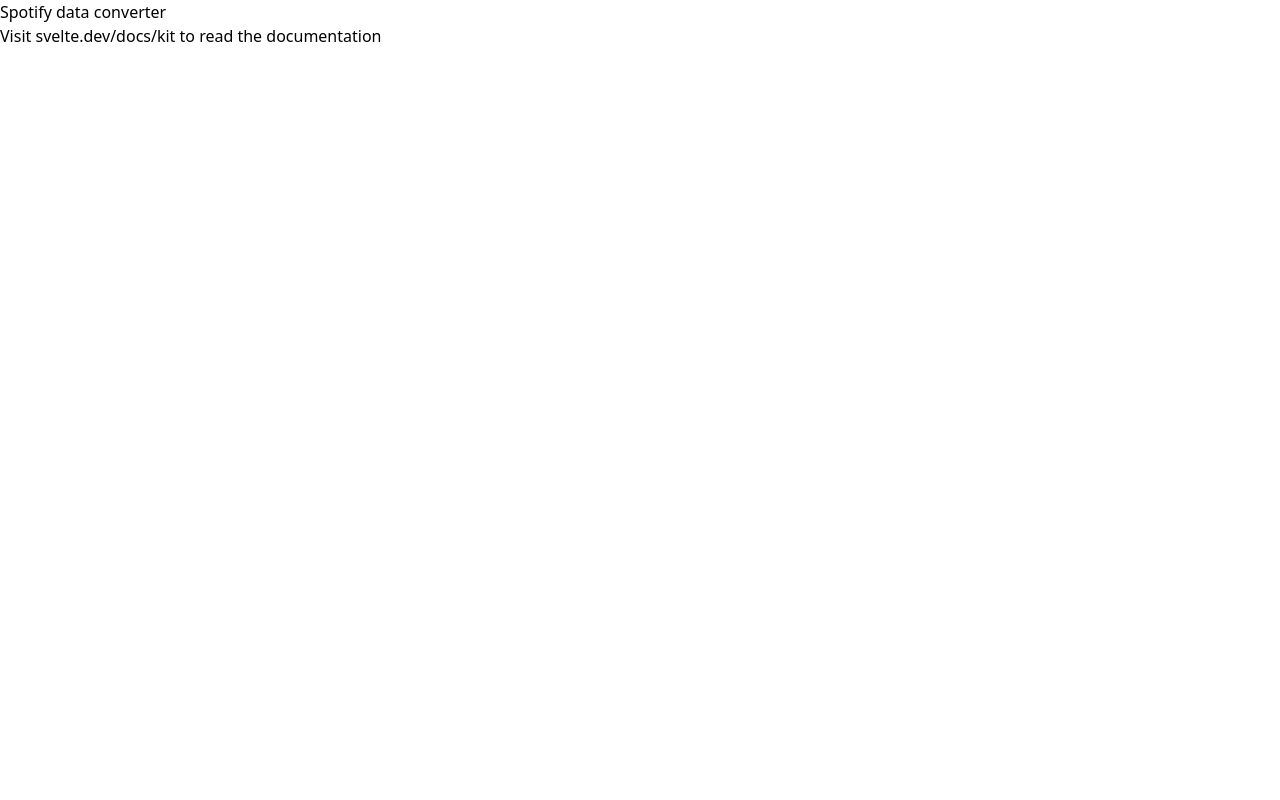
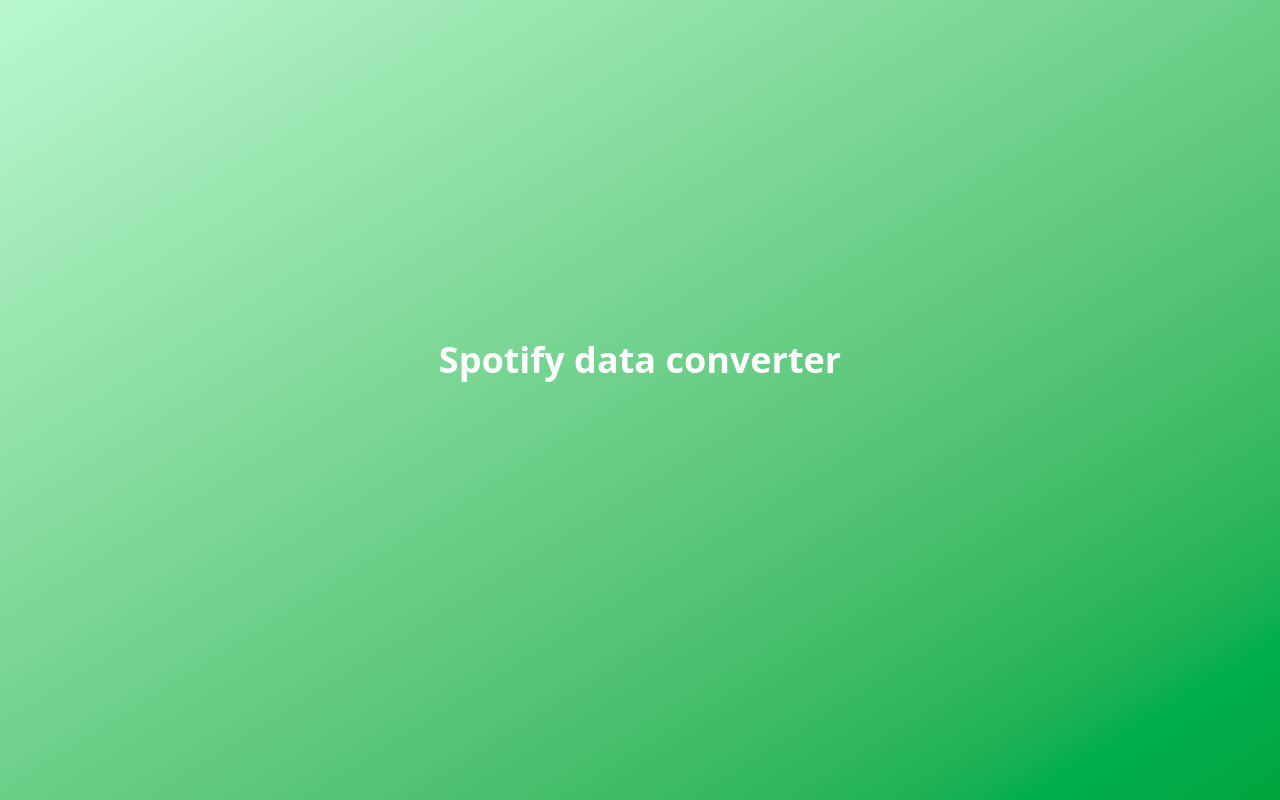
Before and after one commit to elbrag/spotify-data-converter, a SvelteKit app: page / in a window 1280 px wide. Built offline with nearby package versions, Linux system fonts and the light colour scheme.

Commit message:
Slap some styling on home page

```diff
--- a/src/routes/+page.svelte
+++ b/src/routes/+page.svelte
@@ -1,2 +1,7 @@
-<h1>Spotify data converter</h1>
-<p>Visit <a href="https://svelte.dev/docs/kit">svelte.dev/docs/kit</a> to read the documentation</p>
+<div
+	class="flex h-full min-h-screen flex-col justify-center bg-gradient-to-tl from-green-600 to-green-200"
+>
+	<div class="mb-20 flex flex-col items-center justify-center">
+		<h1 class="text-4xl font-bold text-white">Spotify data converter</h1>
+	</div>
+</div>
```
